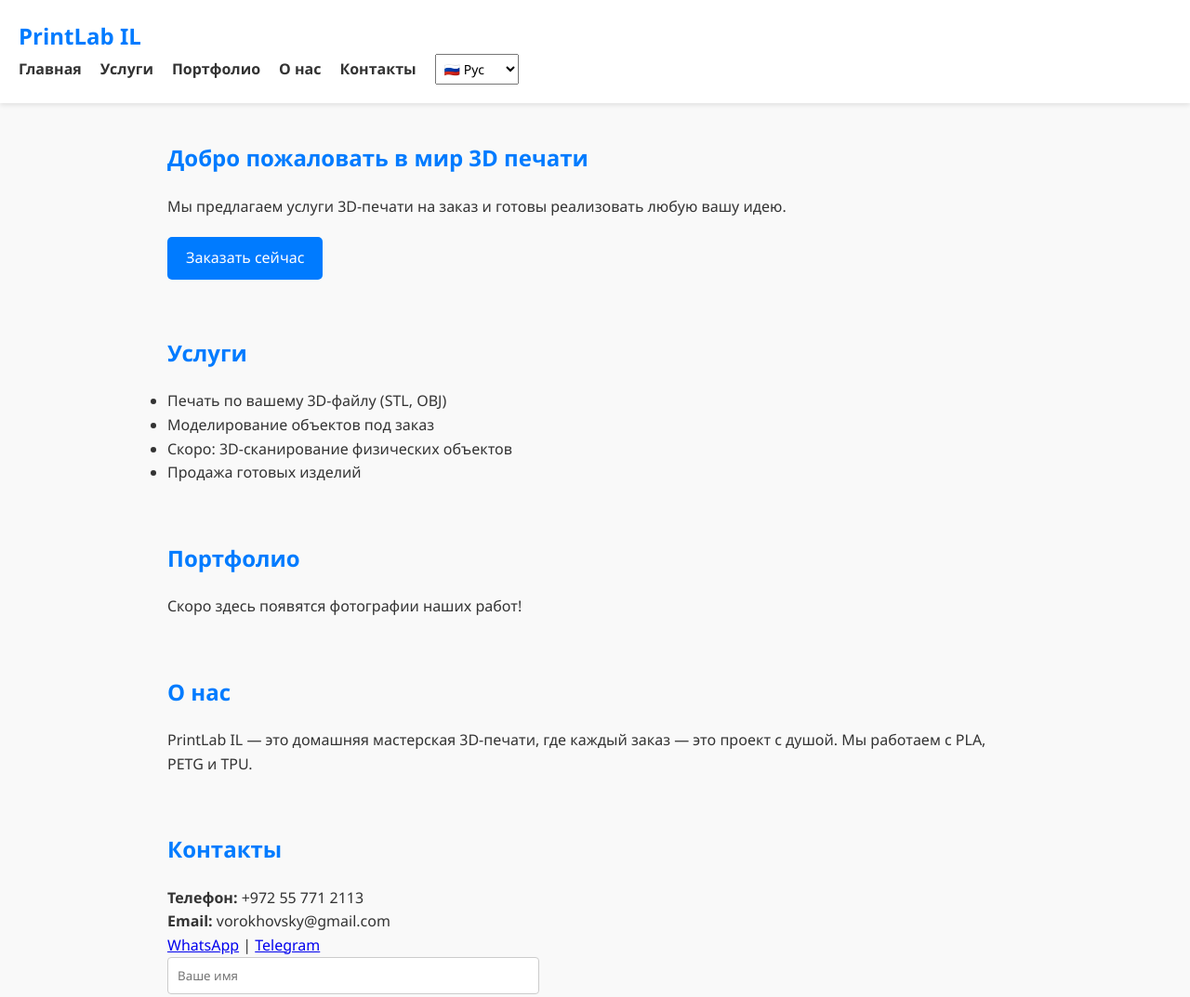
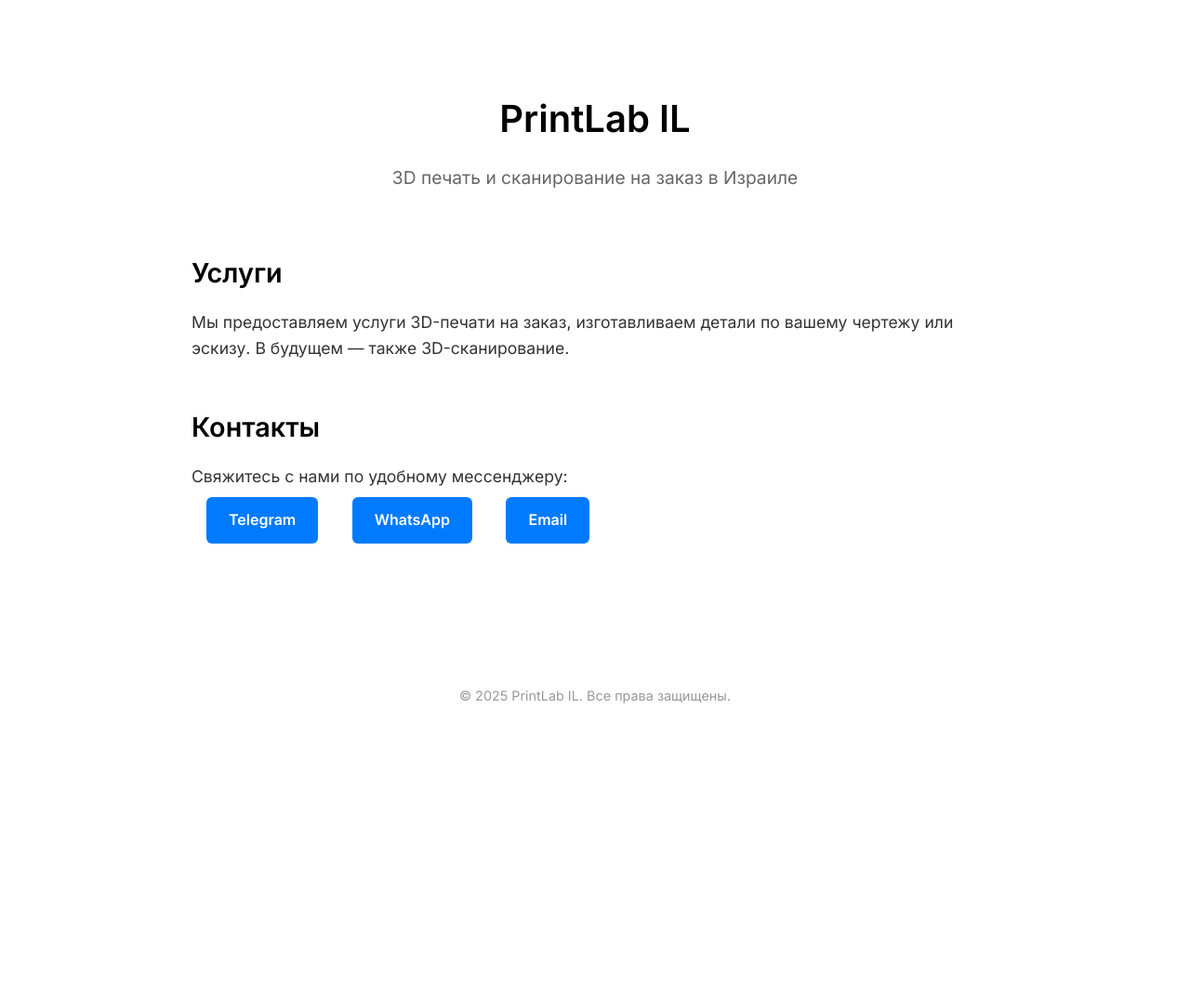
Before and after one commit to Mishancho/printlab-il, a plain HTML site: page index.html in a window 1280 px wide. Shown: the top 1073 px of the page at 93% size. After the commit the page ends 800 px from the top, so only its background shows below. Drawn offline with Linux system fonts and the light colour scheme.

Commit message:
Add files via upload

```diff
--- a/index.html
+++ b/index.html
@@ -1,84 +1,126 @@
 <!DOCTYPE html>
-<html lang="ru">
+<html lang="en">
 <head>
-  <meta charset="UTF-8" />
-  <meta name="viewport" content="width=device-width, initial-scale=1.0" />
+  <meta charset="UTF-8">
+  <meta name="viewport" content="width=device-width, initial-scale=1.0">
   <title>PrintLab IL — 3D Печать в Израиле</title>
-  <link rel="stylesheet" href="style.css" />
+  <link rel="preconnect" href="https://fonts.googleapis.com">
+  <link rel="preconnect" href="https://fonts.gstatic.com" crossorigin>
+  <link href="https://fonts.googleapis.com/css2?family=Inter:wght@400;600&display=swap" rel="stylesheet">
+  <style>
+    :root {
+      --primary-color: #000;
+      --background-color: #fff;
+      --accent-color: #007aff;
+      --font-family: 'Inter', sans-serif;
+    }
+
+    * {
+      box-sizing: border-box;
+      margin: 0;
+      padding: 0;
+    }
+
+    body {
+      font-family: var(--font-family);
+      color: var(--primary-color);
+      background-color: var(--background-color);
+      line-height: 1.6;
+      padding: 2rem;
+    }
+
+    header {
+      text-align: center;
+      padding: 4rem 1rem 2rem;
+    }
+
+    header h1 {
+      font-size: 2.5rem;
+      font-weight: 600;
+    }
+
+    header p {
+      font-size: 1.2rem;
+      margin-top: 1rem;
+      color: #666;
+    }
+
+    main {
+      max-width: 900px;
+      margin: 0 auto;
+      padding: 2rem 1rem;
+    }
+
+    section {
+      margin-bottom: 3rem;
+    }
+
+    section h2 {
+      font-size: 1.8rem;
+      margin-bottom: 1rem;
+      font-weight: 600;
+    }
+
+    section p {
+      font-size: 1.1rem;
+      color: #333;
+    }
+
+    footer {
+      text-align: center;
+      font-size: 0.9rem;
+      color: #999;
+      margin-top: 4rem;
+    }
+
+    .contact-buttons a {
+      display: inline-block;
+      margin: 0.5rem 1rem;
+      padding: 0.75rem 1.5rem;
+      background: var(--accent-color);
+      color: white;
+      border-radius: 6px;
+      text-decoration: none;
+      font-weight: 600;
+      transition: background 0.3s ease;
+    }
+
+    .contact-buttons a:hover {
+      background: #005fcc;
+    }
+
+    @media (max-width: 600px) {
+      header h1 {
+        font-size: 1.8rem;
+      }
+      section h2 {
+        font-size: 1.4rem;
+      }
+    }
+  </style>
 </head>
 <body>
   <header>
-    <h1 id="site-title">PrintLab IL</h1>
-    <nav>
-      <ul>
-        <li><a href="#home" data-i18n="home">Главная</a></li>
-        <li><a href="#services" data-i18n="services">Услуги</a></li>
-        <li><a href="#portfolio" data-i18n="portfolio">Портфолио</a></li>
-        <li><a href="#about" data-i18n="about">О нас</a></li>
-        <li><a href="#contact" data-i18n="contact">Контакты</a></li>
-        <li>
-          <select id="lang-switcher">
-            <option value="ru">🇷🇺 Рус</option>
-            <option value="he">🇮🇱 עברית</option>
-            <option value="en">🇬🇧 Eng</option>
-          </select>
-        </li>
-      </ul>
-    </nav>
+    <h1>PrintLab IL</h1>
+    <p>3D печать и сканирование на заказ в Израиле</p>
   </header>
-
   <main>
-    <section id="home">
-      <h2 data-i18n="welcome">Добро пожаловать в мир 3D печати</h2>
-      <p data-i18n="intro">
-        Мы предлагаем услуги 3D-печати на заказ и готовы реализовать любую вашу идею.
-      </p>
-      <a href="#contact" class="cta-button" data-i18n="order_now">Заказать сейчас</a>
+    <section>
+      <h2>Услуги</h2>
+      <p>Мы предоставляем услуги 3D-печати на заказ, изготавливаем детали по вашему чертежу или эскизу. В будущем — также 3D-сканирование.</p>
     </section>
-
-    <section id="services">
-      <h2 data-i18n="services">Услуги</h2>
-      <ul>
-        <li data-i18n="print_on_demand">Печать по вашему 3D-файлу (STL, OBJ)</li>
-        <li data-i18n="design_service">Моделирование объектов под заказ</li>
-        <li data-i18n="scan_service">Скоро: 3D-сканирование физических объектов</li>
-        <li data-i18n="market_sale">Продажа готовых изделий</li>
-      </ul>
-    </section>
-
-    <section id="portfolio">
-      <h2 data-i18n="portfolio">Портфолио</h2>
-      <p data-i18n="portfolio_text">Скоро здесь появятся фотографии наших работ!</p>
-    </section>
-
-    <section id="about">
-      <h2 data-i18n="about">О нас</h2>
-      <p data-i18n="about_text">
-        PrintLab IL — это домашняя мастерская 3D-печати, где каждый заказ — это проект с душой. Мы работаем с PLA, PETG и TPU.
-      </p>
-    </section>
-
-    <section id="contact">
-      <h2 data-i18n="contact">Контакты</h2>
-      <p><strong>Телефон:</strong> +972 55 771 2113</p>
-      <p><strong>Email:</strong> vorokhovsky@gmail.com</p>
-      <p>
-        <a href="https://wa.me/972557712113" target="_blank">WhatsApp</a> |
-        <a href="https://t.me/your_telegram" target="_blank">Telegram</a>
-      </p>
-      <form id="contact-form">
-        <input type="text" placeholder="Ваше имя" required />
-        <input type="email" placeholder="Email" required />
-        <textarea placeholder="Ваше сообщение"></textarea>
-        <button type="submit" data-i18n="send">Отправить</button>
-      </form>
+    <section>
+      <h2>Контакты</h2>
+      <p>Свяжитесь с нами по удобному мессенджеру:</p>
+      <div class="contact-buttons">
+        <a href="https://t.me/yourtelegram" target="_blank">Telegram</a>
+        <a href="https://wa.me/972557712113" target="_blank">WhatsApp</a>
+        <a href="mailto:vorokhovsky@gmail.com">Email</a>
+      </div>
     </section>
   </main>
-
   <footer>
-    <p>&copy; 2025 PrintLab IL</p>
+    &copy; 2025 PrintLab IL. Все права защищены.
   </footer>
-
-  <script src="lang.js"></script>
 </body>
 </html>
```
